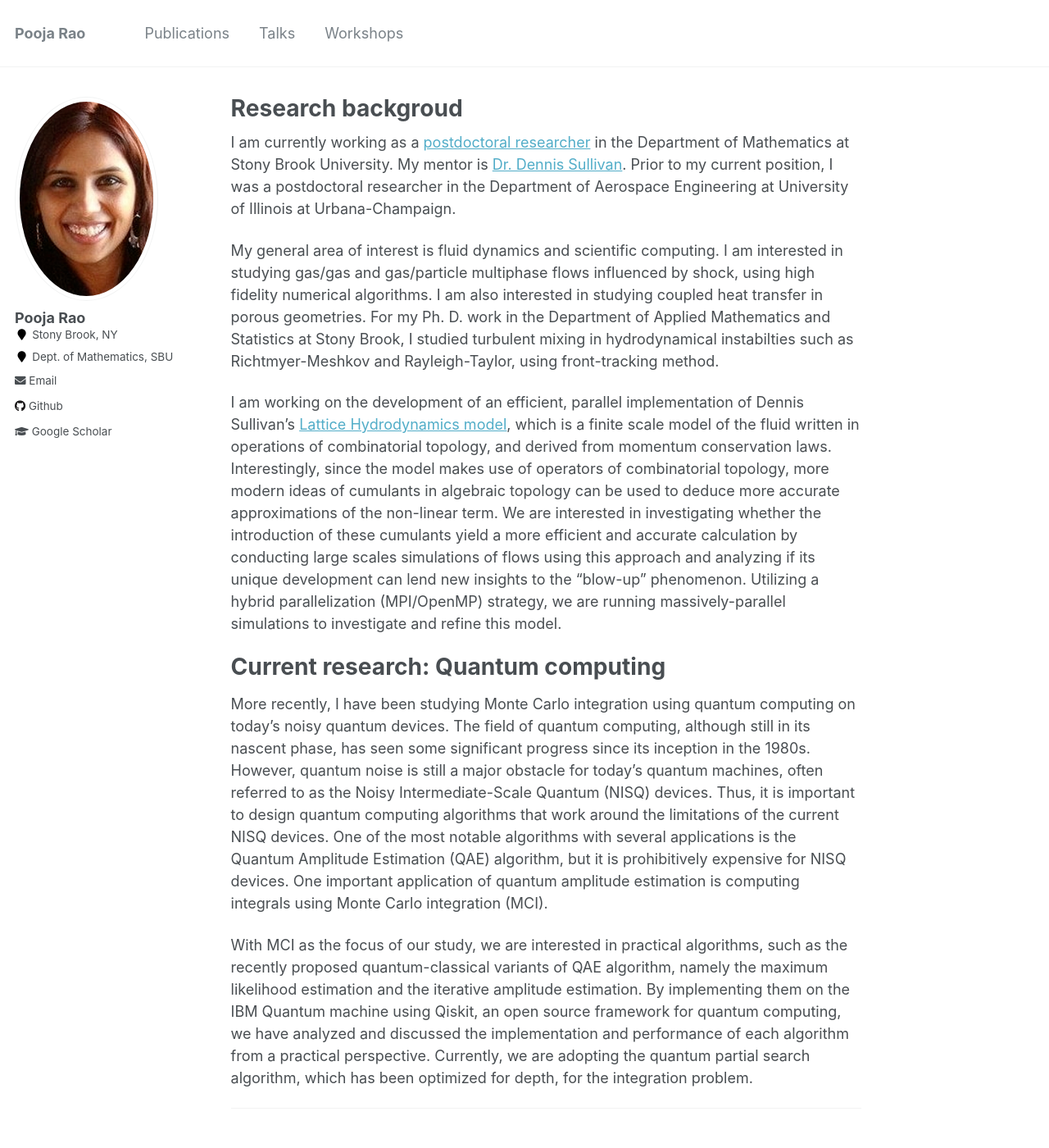
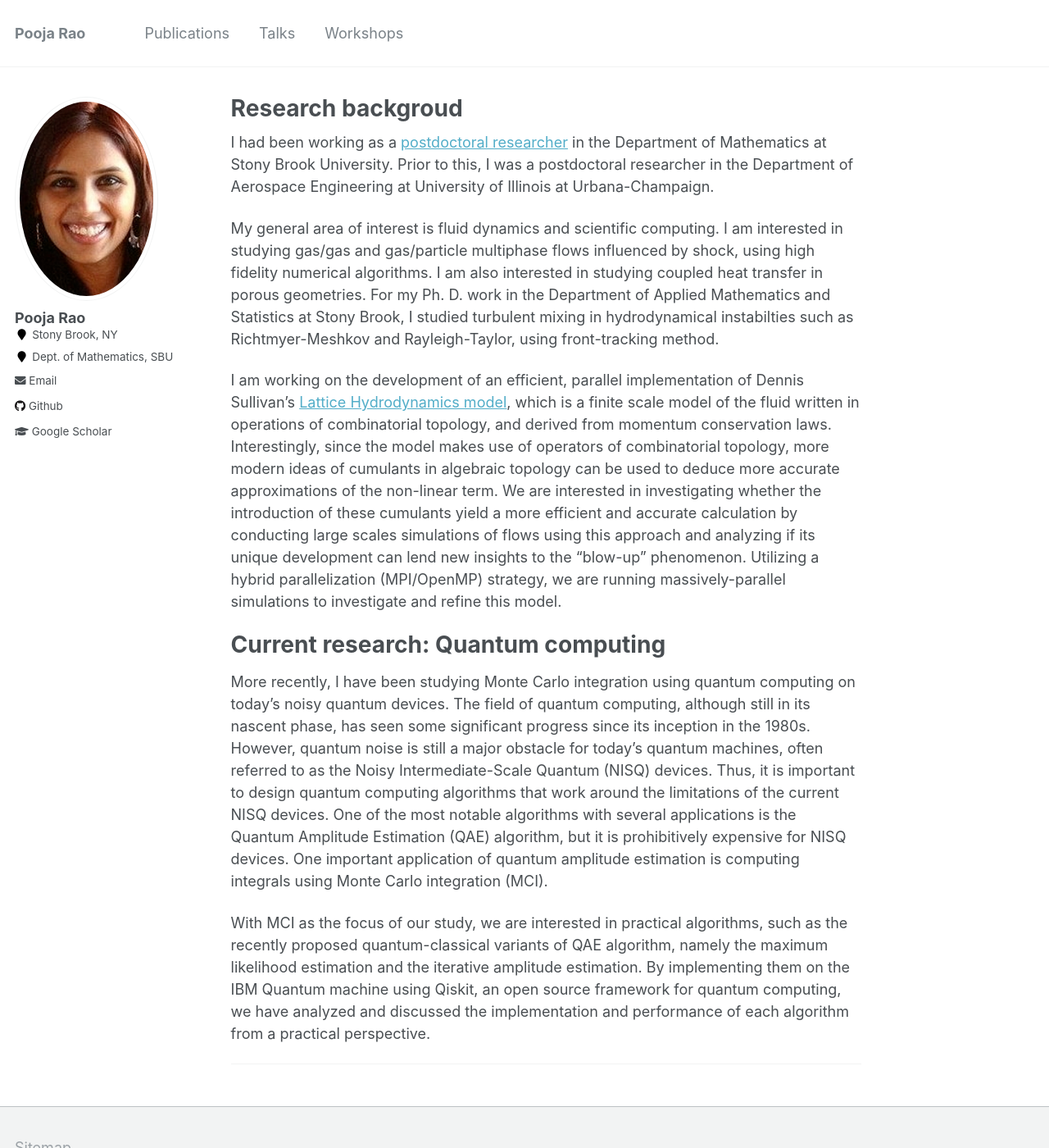
Before and after one commit to poojarao8/poojarao8.github.io, a Jekyll site: the page built from _pages/about.md, in a window 1280 px wide and 1400 px high. Shown: the whole window at 82% size. Built offline with Jekyll 4.4.1, drawn with Linux system fonts in a browser that asks for light colours.

Commit message:
Changed description of eresearch.

```diff
--- a/_pages/about.md
+++ b/_pages/about.md
@@ -8,7 +8,7 @@ redirect_from:
   - /about.html
 ---
 
-I am currently working as a [postdoctoral researcher](http://www.math.stonybrook.edu/cards/raopooja.html) in the Department of Mathematics at Stony Brook University. My mentor is [Dr. Dennis Sullivan](http://www.math.stonybrook.edu/~dennis/). Prior to my current position, I was a postdoctoral researcher in the Department of Aerospace Engineering at University of Illinois at Urbana-Champaign.
+I had been working as a [postdoctoral researcher](http://www.math.stonybrook.edu/cards/raopooja.html) in the Department of Mathematics at Stony Brook University. Prior to this, I was a postdoctoral researcher in the Department of Aerospace Engineering at University of Illinois at Urbana-Champaign.
 
 My general area of interest is fluid dynamics and scientific computing. I am interested in studying gas/gas and gas/particle multiphase flows influenced by shock, using high fidelity numerical algorithms. I am also interested in studying coupled heat transfer in porous geometries. For my Ph. D. work in the Department of Applied Mathematics and Statistics at Stony Brook, I studied turbulent mixing in hydrodynamical instabilties such as Richtmyer-Meshkov and Rayleigh-Taylor, using front-tracking method.
 
@@ -18,7 +18,6 @@ I am working on the development of an efficient, parallel implementation of Denn
 
 More recently, I have been studying Monte Carlo integration using quantum computing on today's noisy quantum devices. The field of quantum computing, although still in its nascent phase, has seen some significant progress since its inception in the 1980s. However, quantum noise is still a major obstacle for today’s quantum machines, often referred to as the Noisy Intermediate-Scale Quantum (NISQ) devices. Thus, it is important to design quantum computing algorithms that work around the limitations of the current NISQ devices. One of the most notable algorithms with several applications is the Quantum Amplitude Estimation (QAE) algorithm, but it is prohibitively expensive for NISQ devices. One important application of quantum amplitude estimation is computing integrals using Monte Carlo integration (MCI).
 
-With MCI as the focus of our study, we are interested in practical algorithms, such as
-the recently proposed quantum-classical variants of QAE algorithm, namely the maximum likelihood estimation and the iterative amplitude estimation. By implementing them on the IBM Quantum machine using Qiskit, an open source framework for quantum computing, we have analyzed and discussed the implementation and performance of each algorithm from a practical perspective. Currently, we are adopting the quantum partial search algorithm, which has been optimized for depth, for the integration problem.
+With MCI as the focus of our study, we are interested in practical algorithms, such as the recently proposed quantum-classical variants of QAE algorithm, namely the maximum likelihood estimation and the iterative amplitude estimation. By implementing them on the IBM Quantum machine using Qiskit, an open source framework for quantum computing, we have analyzed and discussed the implementation and performance of each algorithm from a practical perspective.
 
 ---
```
